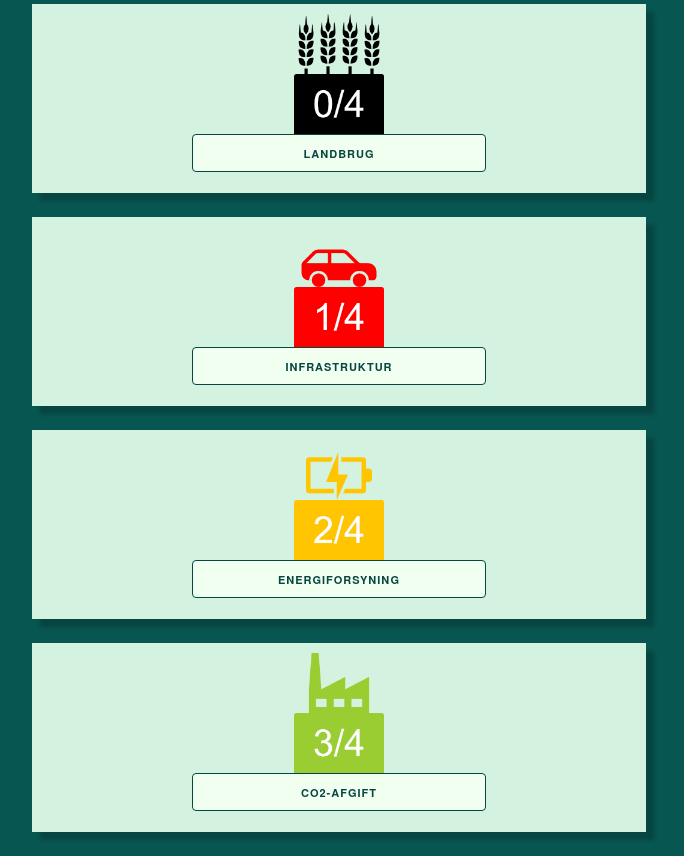
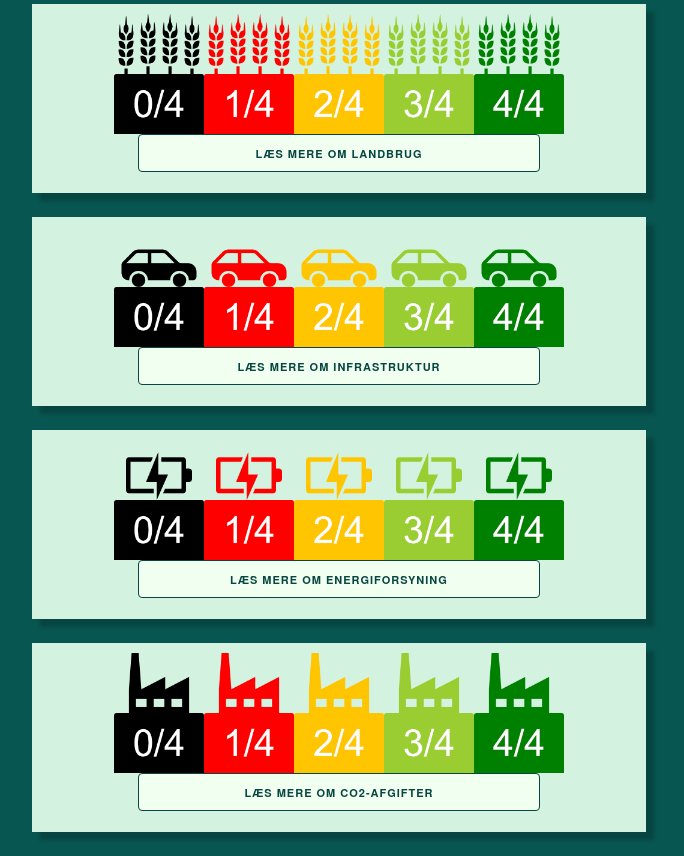
Before and after one commit to SarahAlroe/Klimapolitikguide, a plain HTML site: page kategorier.html in a window 1280 px wide. Shown: the part 471-1327 px from the top of the page, without its empty margins (301-985 px from the left). Drawn offline with Linux system fonts and the light colour scheme.

Commit message:
Change pictures on category page to rows of icons

```diff
--- a/css/master.css
+++ b/css/master.css
@@ -28,7 +28,7 @@ body
 
 .category-button
 {
-		overflow: hidden;
+	overflow: hidden;
   	text-overflow: ellipsis;
   	white-space: nowrap;
   	margin-bottom: 15px;
--- a/kategorier.html
+++ b/kategorier.html
@@ -34,11 +34,11 @@
 	<div class="row">
   		<div class="offset-by-three six columns party">
 			<div id="party-1-stats" class="party-stats-frame">
-				<div class="offset-by-three six columns">
 				<div class="container">
-						<img src="images/landbrug_0.png" class="category-icon center">
+					<img src="images/landbrug_row.png" class="center category-icon">
 				</div>
-					<a onclick="showTopicDetails('party-1-stats','party-1-agriculture')" class="button button-primary category-button" href="#party-1">Landbrug</a>
+				<div class="offset-by-two eight columns">
+					<a onclick="showTopicDetails('party-1-stats','party-1-agriculture')" class="button button-primary category-button" href="#party-1">læs mere om landbrug</a>
 				</div>
 		  	</div>
 		  	<div id="party-1-agriculture" class="twelve columns topic-frame hidden">
@@ -77,11 +77,11 @@
 	<div class="row">
   		<div class="offset-by-three six columns party">
 		  	<div id="category-2" class="party-stats-frame">
-				<div class="offset-by-three six columns">
 		  		<div class="container">
-						<img src="images/infrastruktur_1.png" class="category-icon center">
+					<img src="images/infrastruktur_row.png" class="category-icon center">
 				</div>
-					<a onclick="showTopicDetails('category-2','infrastructure')" class="button button-primary category-button" href="#party-1">Infrastruktur</a>
+				<div class="offset-by-two eight columns">
+					<a onclick="showTopicDetails('category-2','infrastructure')" class="button button-primary category-button" href="#party-1">læs mere om infrastruktur</a>
 				</div>
 		  	</div>
 		  	<div id="infrastructure" class="twelve columns topic-frame hidden">
@@ -111,11 +111,11 @@
   	<div class="row">
   		<div class="offset-by-three six columns party">
 		  	<div id="category-3" class="party-stats-frame">
-				<div class="offset-by-three six columns">
 		  		<div class="container">
-						<img src="images/energiforsyning_2.png" class="category-icon center">
+					<img src="images/energiforsyning_row.png" class="category-icon center">
 				</div>
-					<a onclick="showTopicDetails('category-3','energy')" class="button button-primary category-button" href="#party-1">Energiforsyning</a>
+				<div class="offset-by-two eight columns">
+					<a onclick="showTopicDetails('category-3','energy')" class="button button-primary category-button" href="#party-1">læs mere om energiforsyning</a>
 				</div>
 		  	</div>
 		  	<div id="energy" class="twelve columns topic-frame hidden">
@@ -154,11 +154,11 @@
   	<div class="row">
   		<div class="offset-by-three six columns party">
 		  	<div id="category-4" class="party-stats-frame">
-				<div class="offset-by-three six columns">
 		  		<div class="container">
-						<img src="images/CO2afgift_3.png" class="category-icon center">
+					<img src="images/CO2afgift_row.png" class="category-icon center">
 				</div>
-					<a onclick="showTopicDetails('category-4','CO2-tax')" class="button button-primary category-button" href="#party-1">CO2-afgift</a>
+				<div class="offset-by-two eight columns">
+					<a onclick="showTopicDetails('category-4','CO2-tax')" class="button button-primary category-button" href="#party-1">læs mere om CO2-afgifter</a>
 				</div>
 		  	</div>
 		  	<div id="CO2-tax" class="twelve columns topic-frame hidden">
```
Also changed, not shown: images/CO2afgift_row.png (added), images/energiforsyning_row.png (added), images/infrastruktur_row.png (added), images/landbrug_row.png (added), 1 other file. Lines whose indentation alone changed are shown as unchanged.
